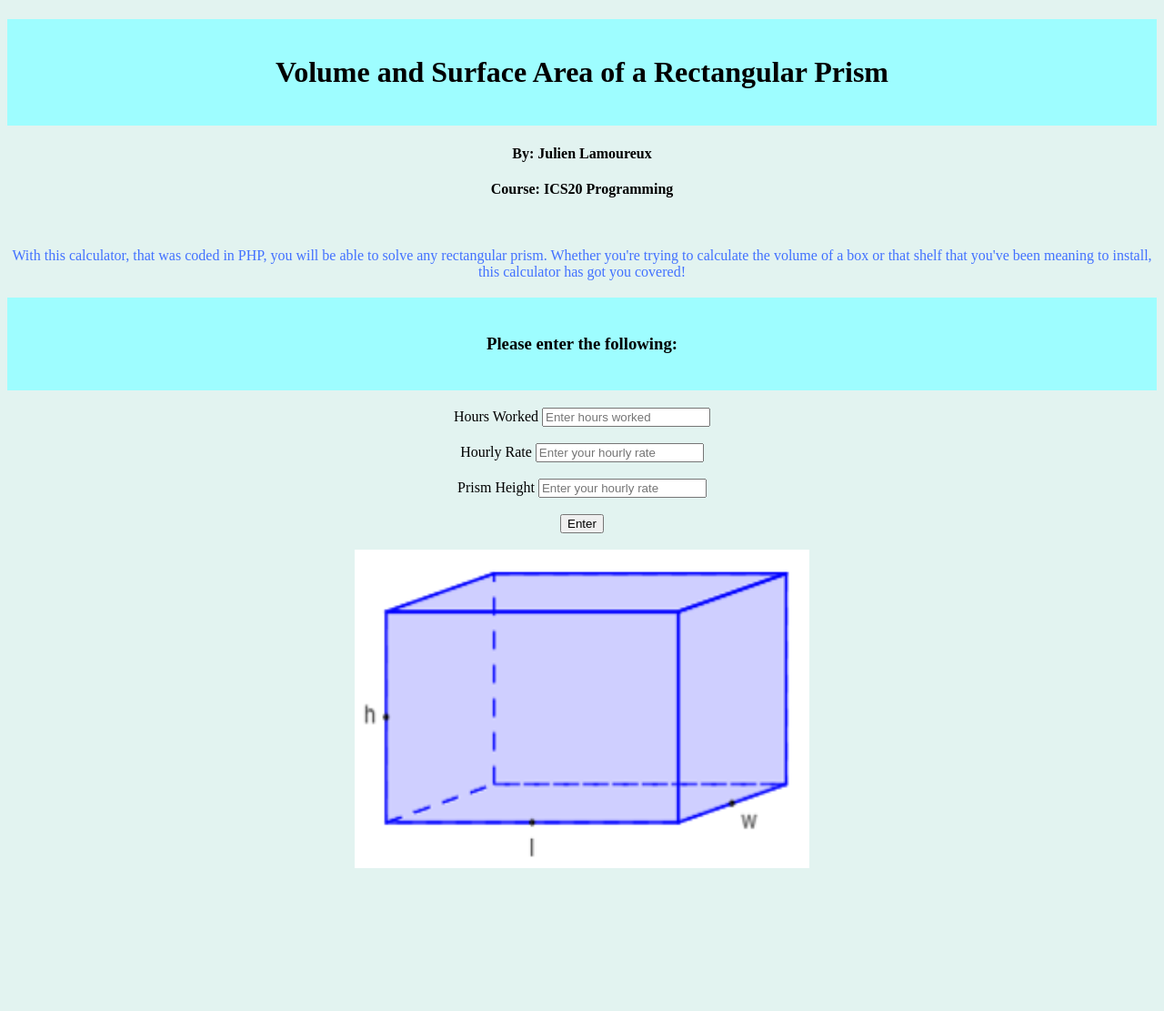
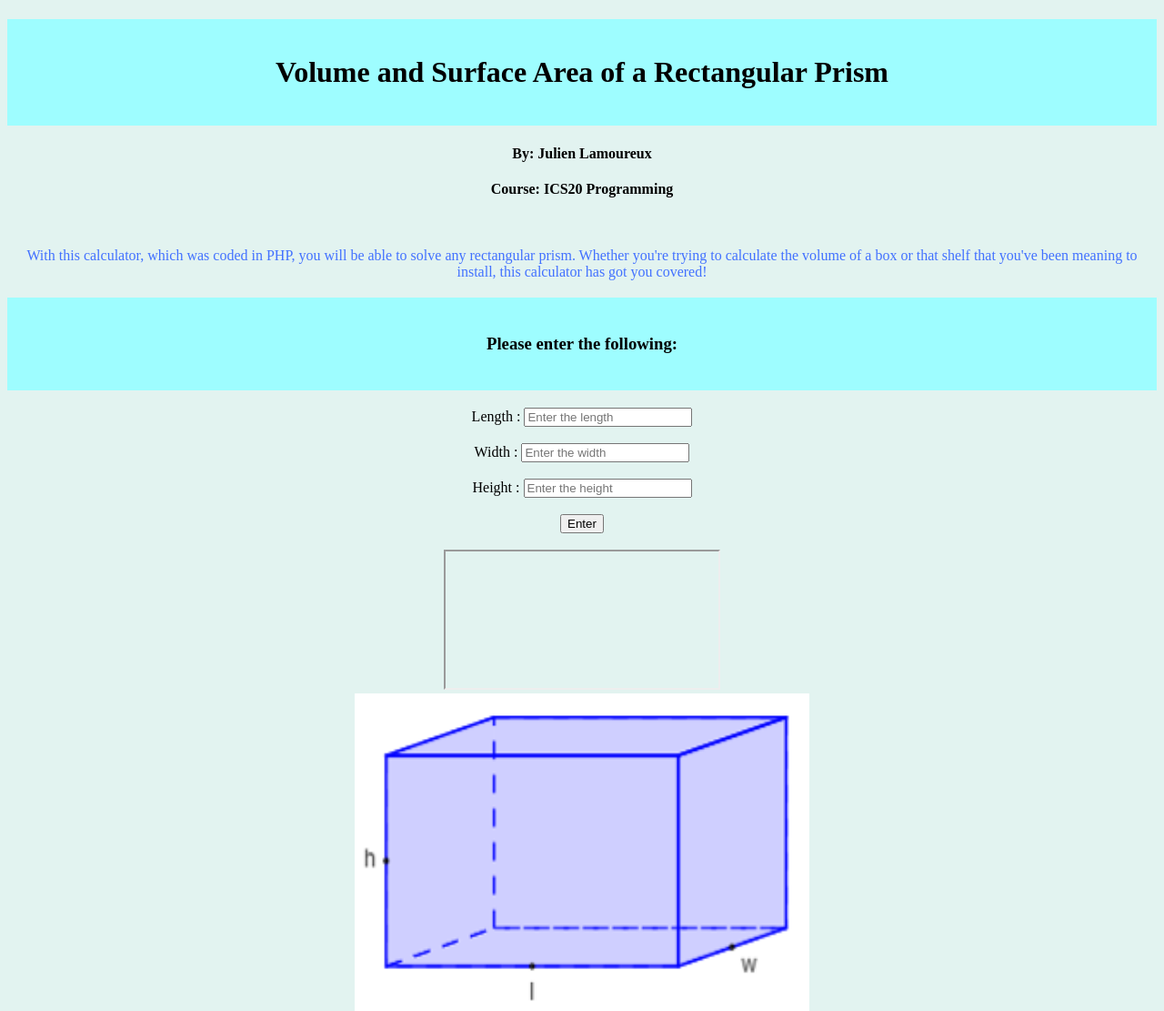
Before and after one commit to ICS20-Programming-JulienL/Assign-02-PHP-Calculations, a PHP site: page / in a window 1280 px wide. Shown: the top 1111 px of the page at 91% size. Before the commit the page ends 954 px from the top, so only its background shows below. Run offline with PHP 8.4, Linux system fonts and the light colour scheme; data that the repository does not hold is empty.

Commit message:
Finished the webpage

```diff
--- a/index.php
+++ b/index.php
@@ -25,18 +25,23 @@
       <?php echo "<h4>Course: ICS20 Programming</h4>" ?>
       <br>
       <!--User Input-->
-      <?php echo "<p>With this calculator, that was coded in PHP, you will be able to solve any rectangular prism. Whether you're trying to calculate the volume of a box or that shelf that you've been meaning to install, this calculator has got you covered! </p>" ?>
+      <?php echo "<p>With this calculator, which was coded in PHP, you will be able to solve any rectangular prism. Whether you're trying to calculate the volume of a box or that shelf that you've been meaning to install, this calculator has got you covered! </p>" ?>
       <?php echo "<h3>Please enter the following:</h3>" ?>
       <form action="./results.php" method="post" target="result">
-        <label for="prismLength">Hours Worked</label>
-        <input type="number" id="prismLength" step=".001" placeholder="Enter hours worked" name="prismLength"><br><br>
-        <label for="prismWidth">Hourly Rate</label>
-        <input type="number" id="prismWidth" step=".001" placeholder="Enter your hourly rate" name="prismWidth"><br><br>
-        <label for="prismHeight">Prism Height</label>
-        <input type="number" id="prismHeight" step=".001" placeholder="Enter your hourly rate" name="prismHeight"><br><br>
+        <label for="prismLength">Length :</label>
+        <input type="number" id="prismLength" step=".001" placeholder="Enter the length" name="prismLength"><br><br>
+        <label for="prismWidth">Width :</label>
+        <input type="number" id="prismWidth" step=".001" placeholder="Enter the width" name="prismWidth"><br><br>
+        <label for="prismHeight">Height :</label>
+        <input type="number" id="prismHeight" step=".001" placeholder="Enter the height" name="prismHeight"><br><br>
         <input type="submit" value="Enter"><br><br>
       </form>
-      <div id="result"></div>
+      <iframe id="result" name="result">
+        <?php echo "The surface area of your rectangular prism is "."$roundedVolume"."cm<sup>3</sup>.";?>
+        <br>
+        <?php echo "The surface area of your rectangular prism is "."$roundedSurfaceArea"."cm<sup>2</sup>.";?>
+      </iframe>
+      <br>
       <!--Image-->
       <img src="./images/volumeRectangularPrismPhp.png" alt="PHP Rectangular Prism" width = "500" height="350">
     </center>
--- a/results.php
+++ b/results.php
@@ -15,6 +15,6 @@
   $roundedSurfaceArea = round($surfaceArea, 2);
 ?>
 <h3>Results:</h3>
-The volume of your rectangular prism is<?php echo "$roundedVolume"."cm<sup>3</sup>";?>
+The volume of your rectangular prism is <?php echo "$roundedVolume"."cm<sup>3</sup>";?>
 <br>
-The surface area of your rectangular prism is <?php echo " $roundedSurfaceArea"."cm<sup>2</sup>";?>;
+The surface area of your rectangular prism is <?php echo " $roundedSurfaceArea"."cm<sup>2</sup>";?>
```
